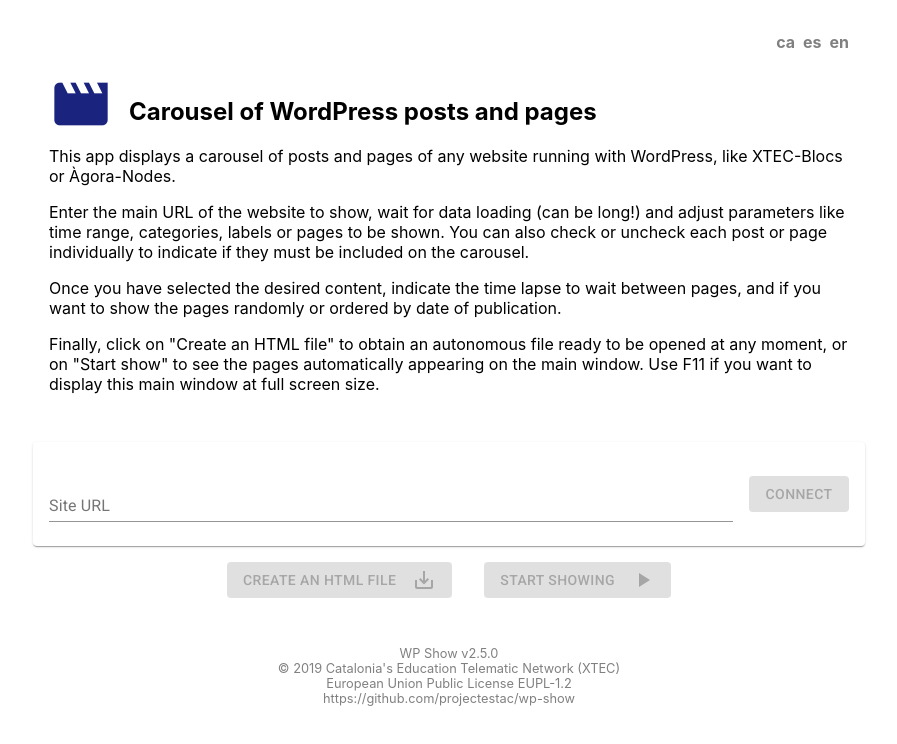
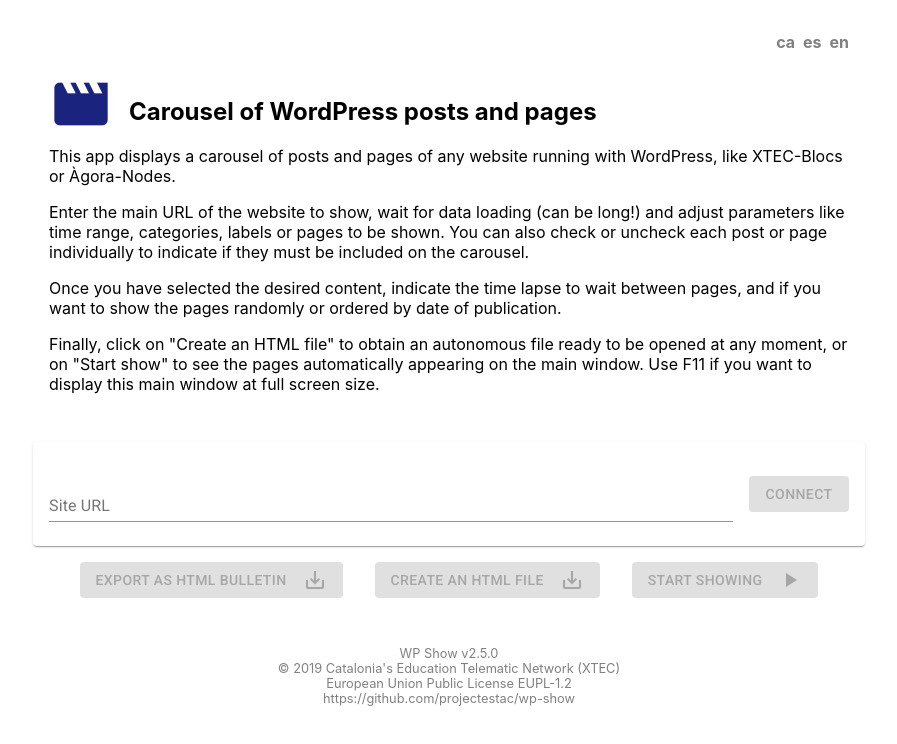
Before and after one commit to projectestac/wp-auto-show, a React (Create React App) app: page / in a window 1280 px wide. Shown: the top 744 px of the page, without its empty margins (191-1088 px from the left). Built offline with nearby package versions, Linux system fonts and the light colour scheme.

Commit message:
Export bulletin

```diff
--- a/src/App.js
+++ b/src/App.js
@@ -74,8 +74,8 @@ function App() {
     Promise.all([
       apiQuery(base, 'categories', ['id', 'link', 'name', 'count'], categories),
       apiQuery(base, 'tags', ['id', 'link', 'name', 'count'], tags),
-      apiQuery(base, 'pages', ['id', 'link', 'modified', 'type', 'status', 'title'], pages),
-      apiQuery(base, 'posts', ['id', 'link', 'modified', 'type', 'status', 'title', 'categories', 'tags'], posts),
+      apiQuery(base, 'pages', ['id', 'link', 'modified', 'type', 'status', 'title', 'excerpt'], pages),
+      apiQuery(base, 'posts', ['id', 'link', 'modified', 'type', 'status', 'title', 'excerpt', 'categories', 'tags'], posts),
     ])
       .then(() => {
         if (categories.length === 0)
@@ -211,6 +211,15 @@ function App() {
     return randomOrder ? shuffle(urls) : urls;
   }
 
+  // Get the content of selected artiocles and pages
+  const getExcerpts = () => {
+    const { posts, pages, randomOrder } = conf;
+    const excerpts = [];
+    excerpts.push(...posts.filter(post => post.selected).map(({ link, title, excerpt })=>({link, title: title.rendered, excerpt: excerpt.rendered})));
+    excerpts.push(...pages.filter(page => page.selected).map(({ link, title, excerpt })=>({link, title: title.rendered, excerpt: excerpt.rendered})));
+    return randomOrder ? shuffle(excerpts) : excerpts;
+  }
+
   // Count the current number of valid URLs
   const countUrls = (updateConf = true) => {
     const numUrls = doCountUrls(conf);
@@ -270,7 +279,7 @@ function App() {
         <div>
           <Header {...{ t, i18n }} />
           <Settings {...{ conf, setConf, checkSite, selectPostsByDateAndCategory, countUrls, t, i18n }} />
-          <ActionButtons {...{ conf, saveSettings, i18n, t, getUrls, setPlaying }} />
+          <ActionButtons {...{ conf, saveSettings, i18n, t, getUrls, getExcerpts, setPlaying }} />
           <Footer {...{ t }} />
         </div>
       }
--- a/src/components/ActionButtons.js
+++ b/src/components/ActionButtons.js
@@ -5,7 +5,7 @@ import SaveIcon from '@material-ui/icons/SaveAlt';
 
 function ActionButtons(props) {
 
-  const { conf, saveSettings, i18n, t, getUrls, setPlaying } = props;
+  const { conf, saveSettings, i18n, t, getUrls, getExcerpts, setPlaying } = props;
 
   const exportToFile = () => {
     saveSettings();
@@ -57,6 +57,39 @@ function ActionButtons(props) {
     }
   }
 
+  const exportToBulletin = () => {
+    saveSettings();
+    const fileName = 'bulletin.html';
+    const content = `<!DOCTYPE html PUBLIC "-//W3C//DTD XHTML 1.0 Transitional//EN" "http://www.w3.org/TR/xhtml1/DTD/xhtml1-transitional.dtd">
+<html xmlns="http://www.w3.org/1999/xhtml">
+  <head>
+    <meta http-equiv="Content-Type" content="text/html; charset=UTF-8" />
+    <title>${t('bulletin_title')}</title>
+    <meta name="viewport" content="width=device-width, initial-scale=1.0"/>
+  </head>
+  <body>
+${getExcerpts().map(({ link, title, excerpt }) => `<h1>${title}</h1>\n<article>${excerpt}</article>`).join('\n')}
+  </body>
+</html>`;
+
+    const blob = new Blob([content], { type: 'text/html;charset=utf-8;' });
+    if (navigator.msSaveBlob) { // IE 10+
+      navigator.msSaveBlob(blob, fileName);
+    } else {
+      var link = document.createElement("a");
+      if (link.download !== undefined) { // feature detection
+        // Browsers that support HTML5 download attribute
+        var url = URL.createObjectURL(blob);
+        link.setAttribute("href", url);
+        link.setAttribute("download", fileName);
+        link.style.visibility = 'hidden';
+        document.body.appendChild(link);
+        link.click();
+        document.body.removeChild(link);
+      }
+    }
+  }
+
   // Set the `playing` value to true
   const play = () => {
     saveSettings();
@@ -68,10 +101,21 @@ function ActionButtons(props) {
       <Button
         variant="contained"
         color="primary"
+        onClick={exportToBulletin}
+        disabled={conf.numUrls === 0}
+      >
+        {t('export_bulletin')}
+        <SaveIcon className="leftIcon" />
+      </Button>
+
+
+      <Button
+        variant="contained"
+        color="primary"
         onClick={exportToFile}
         disabled={conf.numUrls === 0}
       >
-        {t('export')}
+        {t('export_carousel')}
         <SaveIcon className="leftIcon" />
       </Button>
 
--- a/src/i18n.js
+++ b/src/i18n.js
@@ -48,7 +48,9 @@ i18n
           include_category_pages: "Include category pages (courses, groups, sections...)",
           include_tag_pages: "Include tag pages (projects, activities, campaigns...)",
           start: "Start showing",
-          export: "Create an HTML file",
+          export_carousel: "Create an HTML file",
+          export_bulletin: "Export as HTML bulletin",
+          bulletin_title: "Our bulletin",
           copyright: "© 2019 Catalonia's Education Telematic Network (XTEC)",
           license: "European Union Public License",
         },
@@ -90,7 +92,9 @@ i18n
           include_category_pages: "Mostra les pàgines de les categories (cursos, grups, seccions...)",
           include_tag_pages: "Mostra les pàgines de les etiquetes (projectes, activitats, campanyes...)",
           start: "Inicia la visualització",
-          export: "Crea un fitxer HTML",
+          export_carousel: "Crea un fitxer HTML",
+          export_bulletin: "Exporta com a butlletí HTML",
+          bulletin_title: "El nostre butlletí",
           copyright: "© 2019 Xarxa Telemàtica Educativa de Catalunya (XTEC)",
           license: "Llicència Pública de la Unió Europea",
         },
@@ -132,10 +136,11 @@ i18n
           include_category_pages: "Muestra las páginas de categorías (cursos, grupos, secciones...)",
           include_tag_pages: "Muestra las páginas de etiquetas (proyectos, actividades, campañas...)",
           start: "Iniciar la visualización",
-          export: "Crear un archivo HTML",
+          export_carousel: "Crear un archivo HTML",
+          export_bulletin: "Exportar como boletín HTML",
+          bulletin_title: "Nuestro boletín",
           copyright: "© 2019 Red Telemática Educativa de Cataluña (XTEC)",
           license: "Licencia Pública de la Unión Europea",
-
         },
       },
     },
```
